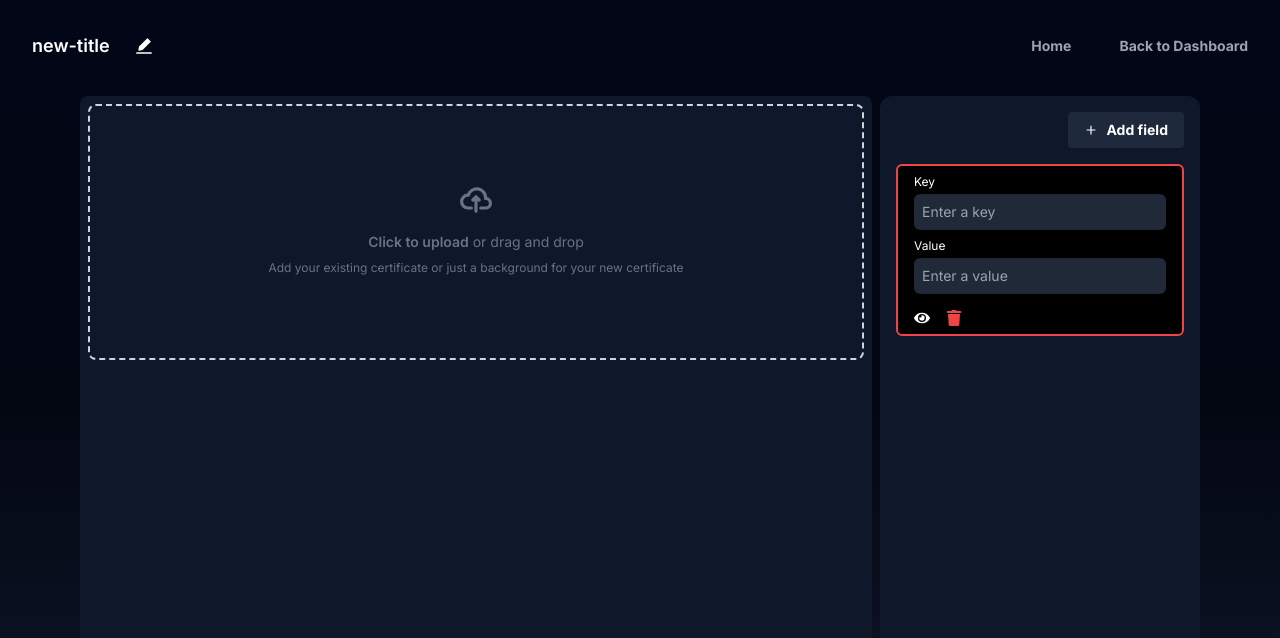
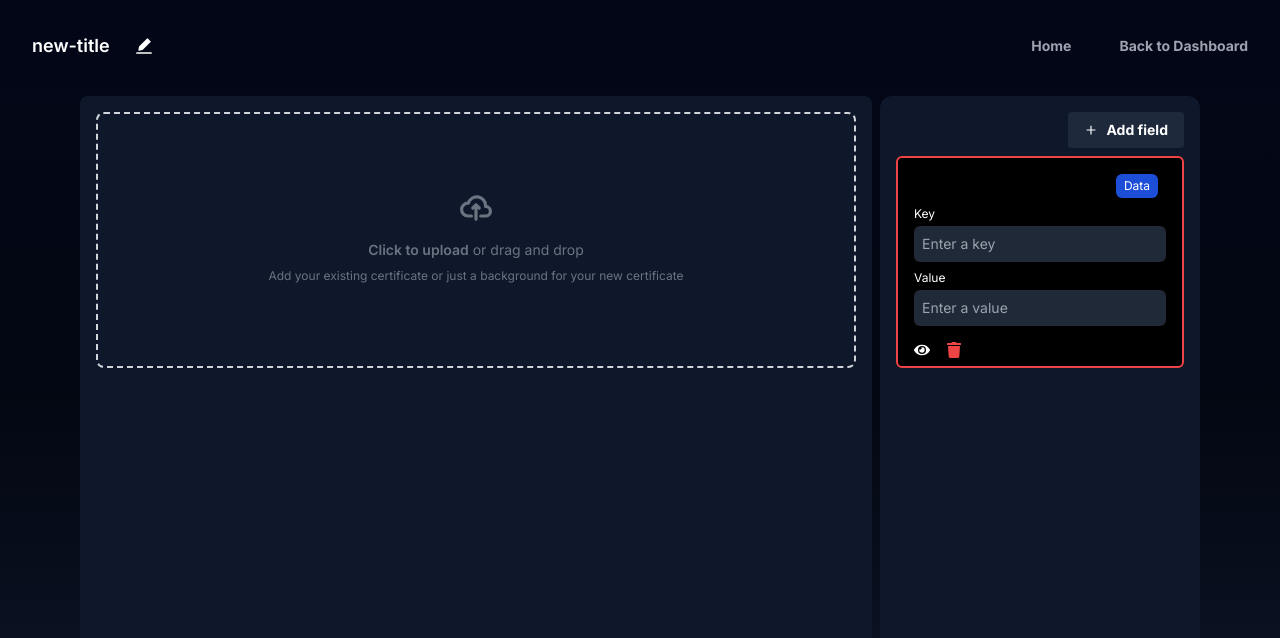
Before and after one commit to hackathon-mastery-indonesia/certifolio, a Next.js app: page /create-certificate in a window 1280 px wide. Both pictures are taken after a click on the button "Add field". Shown: the top 638 px of the page. Built offline with nearby package versions, Linux system fonts and the light colour scheme.

Commit message:
add non-key text feature

```diff
--- a/app/components/certificate_field_component.tsx
+++ b/app/components/certificate_field_component.tsx
@@ -4,6 +4,7 @@ import { FaEye, FaEyeSlash, FaTrash } from 'react-icons/fa';
 
 type CertificateFieldProps = {
     field: CertificateField;
+    isSelected: boolean
     onVisible: (id: string, isVisible: boolean) => void;
     onDelete: (id: string) => void;
     onEditKey: (id: string, newKey: string) => void;
@@ -13,6 +14,7 @@ type CertificateFieldProps = {
 
 const CertificateFieldComponent: React.FC<CertificateFieldProps> = ({
     field,
+    isSelected,
     onVisible,
     onDelete,
     onEditKey,
@@ -51,8 +53,16 @@ const CertificateFieldComponent: React.FC<CertificateFieldProps> = ({
     },[field.key, field.value])
 
     return (
-        <div className={`my-2 flex flex-col items-start mb-2 bg-black text-white py-2 px-4 rounded-md ${field.isValid ? '' : 'border-2 border-red-500'}`}>
-            <div className="flex flex-col mb-2 w-full">
+        <div className={`my-2 flex flex-col items-start mb-2 bg-black text-white py-2 px-4 rounded-md ${field.isValid || !field.isData ? '' : 'border-2 border-red-500'}`}>
+            <div className='w-full flex items-center justify-end p-2'>
+                <div className='px-2 py-1 flex items-center justify-center rounded-md bg-blue-700'>
+                    <h1 className='text-xs text-white'>
+                        {field.isData? 'Data' : 'Non Data'}
+                    </h1>
+                </div>
+            </div>
+            {
+                field.isData && <div className="flex flex-col mb-2 w-full">
                 <label className="mb-1 text-xs">Key</label>
                 <input
                     type="text"
@@ -62,6 +72,8 @@ const CertificateFieldComponent: React.FC<CertificateFieldProps> = ({
                     className={`bg-gray-800 text-white rounded-md py-2 text-sm px-2 focus:outline-none`}
                 />
             </div>
+            }
+
             <div className="flex flex-col mb-2 w-full">
                 <label className="mb-1 text-xs">Value</label>
                 <input
--- a/app/components/draggable_logo.tsx
+++ b/app/components/draggable_logo.tsx
@@ -57,19 +57,25 @@ const DraggableLogo: React.FC<DraggableLogoProps> = (
             onUpdateSize(field.id,newWidth,newHeight)
           }}
         >
-        <div className={`${isActive? 'flex items-center justify-center relative rounded-lg p-2 border-2 border-blue-700 border-dashed' : ''}`}
+        <div
+        style={
+            {
+                width: `${parseRelativePositionToFixed(width, parentWidth)}px`,
+                height:`${parseRelativePositionToFixed(height, parentHeight)}px`,
+            }
+        }
+        className={`${isActive? 'flex items-center justify-center  relative rounded-lg p-2 border-2 border-blue-700 border-dashed' : 'flex items-center justify-center  relative rounded-lg p-2'}`}
         >
             <div onClick={()=>{
                 onDelete(field.id)
             }} className={`${isActive? '' : 'hidden'} absolute top-2 right-2`}>
                 <AiFillCloseCircle className="text-blue-700 text-xl"/>
             </div>
-            <div className="" style={{
+            <div className="w-full h-full" style={{
                         backgroundImage: `url(${field.url})`,
                         backgroundSize: 'contain',
                         backgroundPosition: 'center', // Opsional: mengatur posisi background
-                        width: `${parseRelativePositionToFixed(width, parentWidth)}px`,
-                        height:`${parseRelativePositionToFixed(height, parentHeight)}px`,
+
                         backgroundRepeat: 'no-repeat'
 
                     }}>
--- a/app/create-certificate/page.tsx
+++ b/app/create-certificate/page.tsx
@@ -28,9 +28,35 @@ import { DraggableLogo } from '../components/draggable_logo';
 
 
 
+
 type BackgroundSize = {
     width: number;
     height: number;
+  };
+
+  const scrollbarStyle = {
+    position: 'relative',
+    width: '100%',
+    height: '300px', // Sesuaikan dengan kebutuhan
+    overflow: 'hidden',
+  };
+
+  const scrollContentStyle = {
+    width: 'calc(100% + 17px)',
+    height: '100%',
+    paddingRight: '17px',
+    boxSizing: 'content-box',
+    overflowY: 'scroll',
+  };
+
+  const scrollbarThumbStyle = {
+    width: '10px',
+    backgroundColor: '#333', // Warna thumb pada mode gelap
+    borderRadius: '4px',
+  };
+
+  const scrollbarTrackStyle = {
+    backgroundColor: '#222', // Warna latar belakang track scrollbar
   };
 
 
@@ -133,8 +159,9 @@ export default function Page() {
         };
       }, [selectedImage]);
 
-    const handleAddField = () => {
+    const handleAddField = (isData: boolean) => {
         const newCertificateField: CertificateField = {
+            isData: isData,
             id: uuidv4(), // Gunakan library uuidv4 untuk membuat id unik
             key: '', // Nilai default untuk key
             value: '', // Nilai default untuk value
@@ -152,7 +179,7 @@ export default function Page() {
             width: calculateRelativePositionFromParent(200, backgroundSize.width),
             height: calculateRelativePositionFromParent(200, backgroundSize.height)
         };
-        setCertificateFields(prev => [...prev, newCertificateField]);
+        setCertificateFields(prev => [newCertificateField,...prev]);
     }
     const handleImageChange = (event: ChangeEvent<HTMLInputElement>) => {
         console.log('handle image dipencet')
@@ -207,6 +234,21 @@ export default function Page() {
     let isEmpty = false;
     return (
         <main className="flex bg-gradient-to-b from-slate-950 to-slate-900 via-gray-950 min-h-screen flex-col items-center justify-center px-6 pt-20 md:pt-12 ">
+            <style>
+            {`
+            ::-webkit-scrollbar {
+                width: ${scrollbarThumbStyle.width};
+            }
+            ::-webkit-scrollbar-thumb {
+                background-color: ${scrollbarThumbStyle.backgroundColor};
+                border-radius: ${scrollbarThumbStyle.borderRadius};
+            }
+            ::-webkit-scrollbar-track {
+                background-color: ${scrollbarTrackStyle.backgroundColor};
+            }
+            `}
+        </style>
+
             <CreateCertificateNav title={title} onSubmit={(newTitle)=>{
                 setTitle(
                     newTitle
@@ -218,7 +260,7 @@ export default function Page() {
 
             <div className=" mb-auto grow max-w-7xl w-[90vw] items-stretch min-h-full  md:mt-6 pt-6 min-w-64 flex mx-auto  justify-start  md:px-4">
             <div className='flex grow bg-slate-900  rounded-lg mr-2 px-2 py-2'>
-                    <div className='w-full grow-0 '>
+                    <div className='w-full grow-0 max-h-screen overflow-y-auto p-2 '>
 
                         {
                             selectedImage == null  &&
@@ -248,7 +290,7 @@ export default function Page() {
 
                             onClick={
                                 ()=>{
-
+                                    handleAddField(false)
                                 }
                             }
                                 className="flex  text-xs md:text-sm items-center bg-slate-700 hover:bg-slate-950 text-white font-bold py-2 px-4 rounded"
@@ -475,12 +517,15 @@ export default function Page() {
                     </div>
             </div>
 
-            <div className='flex flex-col w-[20rem]  p-4 bg-slate-900 rounded-xl'>
+            <div className='flex flex-col w-[20rem]   bg-slate-900 rounded-xl   p-2'>
+                <div className='grow  overflow-y-auto max-h-screen p-2'>
                 <div className='w-full flex flex-col items-end grow-0 justify-start mb-2 '>
                 <button
 
                 onClick={
-                    handleAddField
+                    ()=>{
+                        handleAddField(true)
+                    }
                 }
                     className="flex  text-xs md:text-sm items-center bg-slate-800 hover:bg-blue-950 text-white font-bold py-2 px-4 rounded"
                 >
@@ -491,6 +536,7 @@ export default function Page() {
             {
                 certificateFields.map((certificateField)=>{
                     return <CertificateFieldComponent
+                    isSelected={selectedCertificateField != null && selectedCertificateField.id == certificateField.id}
                     key={certificateField.id}
                     field={certificateField}
                     onVisible={(id, isVisible)=>{
@@ -539,6 +585,7 @@ export default function Page() {
                 })
             }
 
+                </div>
             </div>
             </div>
 
--- a/util/next_models/certificate_field.ts
+++ b/util/next_models/certificate_field.ts
@@ -16,4 +16,5 @@ export type CertificateField = {
     fontColor: string;
     width: number;
     height: number;
+    isData: boolean
 };
```
